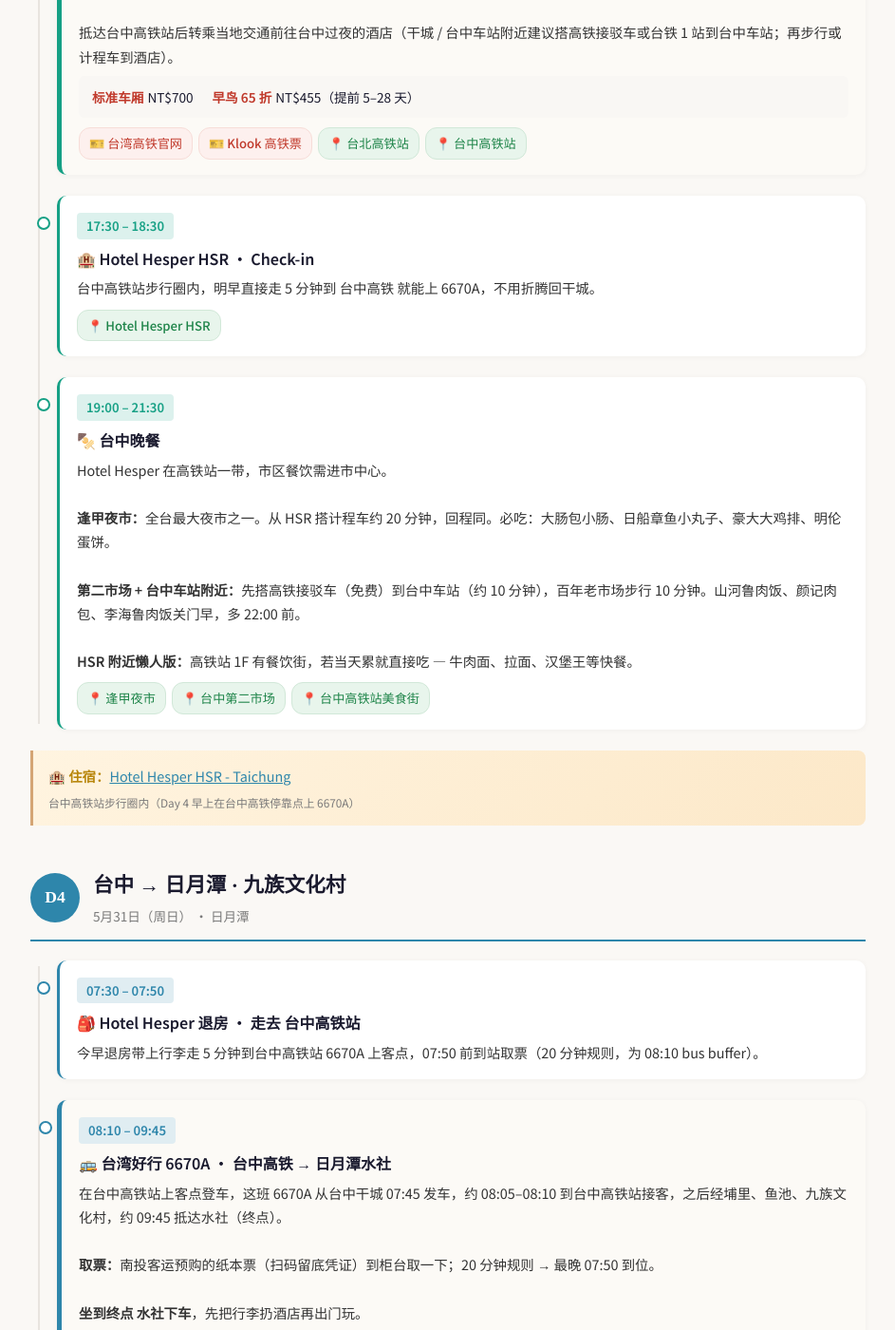
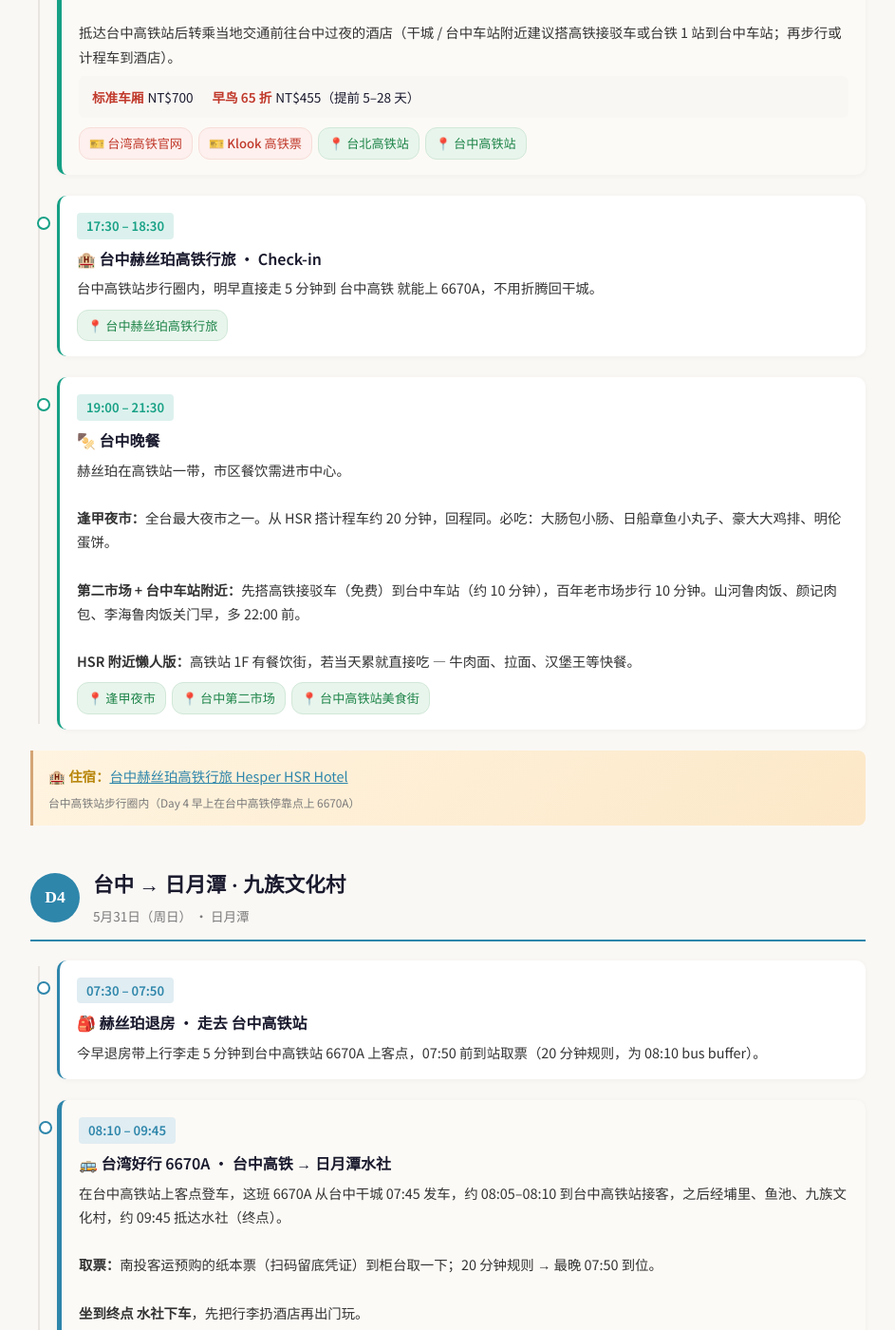
Before and after one commit to SibeiC/SibeiC.github.io, a Jekyll site: the page built from _trips/taiwan-2026.md, in a window 1280 px wide and 1400 px high, scrolled down 6996 px. Shown: the whole window at 95% size, without its empty margins (168-1111 px from the left). Built offline with Jekyll 4.4.1, drawn with Linux system fonts in a browser that asks for light colours; some of the changed text lies outside the part shown.

Commit message:
Rename 台中 hotel to Chinese form per operator signage
Verified against hesperhotel.com.tw (operator's own site): official
bilingual brand is '台中赫絲珀高鐵行旅 / Hesper HSR Hotel'. Applying
simplified-Chinese mapping (赫絲珀 → 赫丝珀, 高鐵 → 高铁) to match
the zh-CN convention already used for other hotels in this file
(禧榕轩, 青山别馆, etc.).

Changes:
- hotels[] entry: 'Hotel Hesper HSR - Taichung' → '台中赫丝珀高铁
  行旅 Hesper HSR Hotel'. map_query updated to the Chinese form
  (Google Maps resolves correctly).
- Cost group entry: 'Hotel Hesper HSR 台中（1 晚）' → '台中赫丝珀
  高铁行旅（1 晚）'.
- Day 3 check-in item title + Day 4 check-out item title updated.
- Dinner-detail Chinese text uses '赫丝珀' shorthand for brevity.
- stay.hotel reference updated to match the new hotels[].name
  (Liquid 'where' lookup depends on exact string match).

```diff
--- a/_trips/taiwan-2026.md
+++ b/_trips/taiwan-2026.md
@@ -54,7 +54,7 @@ cost:
       icon: 🏨
       items:
         - { label: "citizenM Taipei（2 晚）", amount: 7126, in: primary }
-        - { label: "Hotel Hesper HSR 台中（1 晚）", amount: 83.60, in: secondary }
+        - { label: "台中赫丝珀高铁行旅（1 晚）", amount: 83.60, in: secondary }
         - { label: "水沙连大饭店（1 晚）", amount: 2800, in: primary, note: 估算 }
         - { label: "青山别馆（1 晚）", amount: 2500, in: primary, note: 估算 }
         - { label: "禧榕轩大饭店（2 晚）", amount: 228.78, in: secondary }
@@ -103,11 +103,11 @@ hotels:
     dates: 5/28 (四) – 5/30 (六)
     address: 台北市中正区中华路一段 3 号
     map_query: citizenM Taipei North Gate
-  - name: Hotel Hesper HSR - Taichung
+  - name: 台中赫丝珀高铁行旅 Hesper HSR Hotel
     nights: 1
     dates: 5/30 (六) – 5/31 (日)
     address: 台中高铁站步行圈内（Day 4 早上在台中高铁停靠点上 6670A）
-    map_query: Hotel Hesper HSR Taichung
+    map_query: 台中赫丝珀高铁行旅
   - name: 水沙连大饭店 Shui Sha Lian Hotel
     nights: 1
     dates: 5/31 (日) – 6/1 (一)
@@ -314,15 +314,15 @@ days:
           - { type: map, label: 台中高铁站, query: HSR Taichung Station }
 
       - time: 17:30 – 18:30
-        title: 🏨 Hotel Hesper HSR · Check-in
+        title: 🏨 台中赫丝珀高铁行旅 · Check-in
         detail: 台中高铁站步行圈内，明早直接走 5 分钟到 台中高铁 就能上 6670A，不用折腾回干城。
         links:
-          - { type: map, label: Hotel Hesper HSR, query: Hotel Hesper HSR Taichung }
+          - { type: map, label: 台中赫丝珀高铁行旅, query: 台中赫丝珀高铁行旅 }
 
       - time: 19:00 – 21:30
         title: 🍢 台中晚餐
         detail: |
-          Hotel Hesper 在高铁站一带，市区餐饮需进市中心。
+          赫丝珀在高铁站一带，市区餐饮需进市中心。
           <br><br>
           <strong>逢甲夜市：</strong>全台最大夜市之一。从 HSR 搭计程车约 20 分钟，回程同。必吃：大肠包小肠、日船章鱼小丸子、豪大大鸡排、明伦蛋饼。
           <br><br>
@@ -334,7 +334,7 @@ days:
           - { type: map, label: 台中第二市场, query: 台中第二市场 }
           - { type: map, label: 台中高铁站美食街, query: 台中高铁站 }
     stay:
-      hotel: Hotel Hesper HSR - Taichung
+      hotel: 台中赫丝珀高铁行旅 Hesper HSR Hotel
 
   - num: 4
     color: "#2e86ab"
@@ -345,7 +345,7 @@ days:
     toc_label: 5/31 日月潭
     items:
       - time: 07:30 – 07:50
-        title: 🎒 Hotel Hesper 退房 · 走去 台中高铁站
+        title: 🎒 赫丝珀退房 · 走去 台中高铁站
         detail: 今早退房带上行李走 5 分钟到台中高铁站 6670A 上客点，07:50 前到站取票（20 分钟规则，为 08:10 bus buffer）。
 
       - time: 08:10 – 09:45
```
